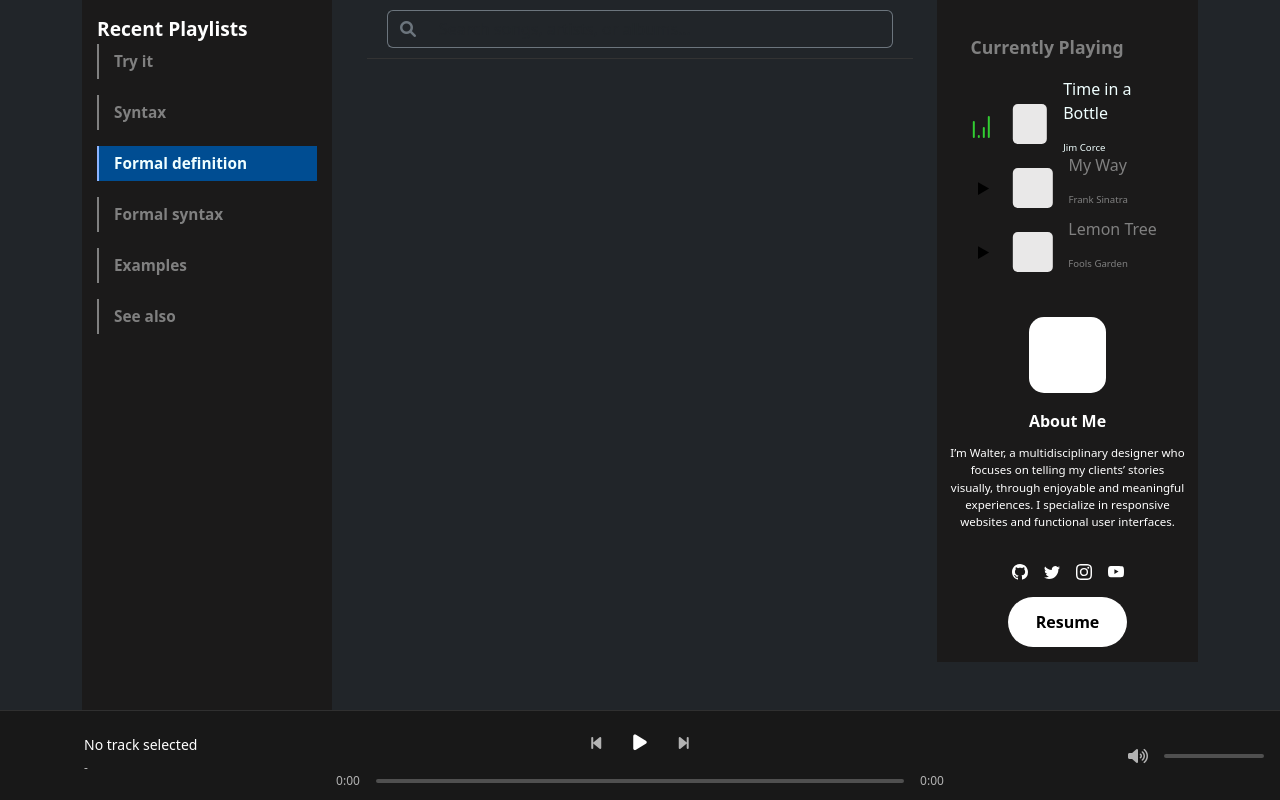
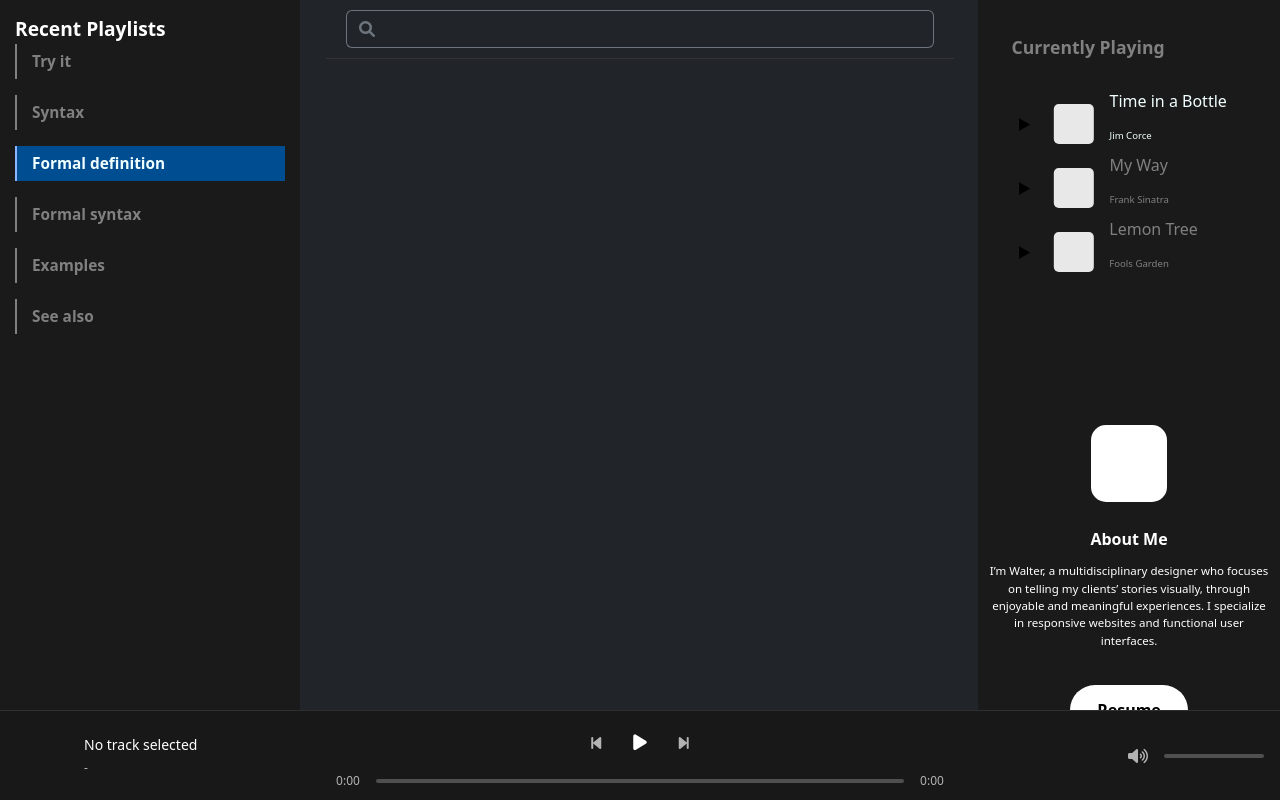
Before and after one commit to altair13421/WebAudioPlayer, a Django app: page / in a window 1280 px wide. Run offline with Django 5.2, Linux system fonts and the light colour scheme; some libraries are stand-ins or nearby versions.

Commit message:
style: Update layout and dimensions for sidebar, artist info, and currently playing components

```diff
--- a/player/templates/base.html
+++ b/player/templates/base.html
@@ -34,7 +34,7 @@
         </nav>
         -->
         <!-- Main Content Area -->
-        <div class="container">
+        <div>
             <div class="row">
                 <div class="nav-left col">
                     <div class="sidebar bg-dark text-light">
--- a/player/templates/components/artist_info.html
+++ b/player/templates/components/artist_info.html
@@ -3,6 +3,7 @@
   <div class="img"></div>
   <span>About Me</span>
   <p class="info">I’m Walter, a multidisciplinary designer who focuses on telling my clients’ stories visually, through enjoyable and meaningful experiences. I specialize in responsive websites and functional user interfaces.</p>
+  <!--
   <div class="share">
     <a href=""><svg xmlns="http://www.w3.org/2000/svg" width="16" height="16" fill="currentColor" class="bi bi-github" viewBox="0 0 16 16">
     <path d="M8 0C3.58 0 0 3.58 0 8c0 3.54 2.29 6.53 5.47 7.59.4.07.55-.17.55-.38 0-.19-.01-.82-.01-1.49-2.01.37-2.53-.49-2.69-.94-.09-.23-.48-.94-.82-1.13-.28-.15-.68-.52-.01-.53.63-.01 1.08.58 1.23.82.72 1.21 1.87.87 2.33.66.07-.52.28-.87.51-1.07-1.78-.2-3.64-.89-3.64-3.95 0-.87.31-1.59.82-2.15-.08-.2-.36-1.02.08-2.12 0 0 .67-.21 2.2.82.64-.18 1.32-.27 2-.27.68 0 1.36.09 2 .27 1.53-1.04 2.2-.82 2.2-.82.44 1.1.16 1.92.08 2.12.51.56.82 1.27.82 2.15 0 3.07-1.87 3.75-3.65 3.95.29.25.54.73.54 1.48 0 1.07-.01 1.93-.01 2.2 0 .21.15.46.55.38A8.012 8.012 0 0 0 16 8c0-4.42-3.58-8-8-8z"></path>
@@ -17,12 +18,13 @@
   <path d="M8.051 1.999h.089c.822.003 4.987.033 6.11.335a2.01 2.01 0 0 1 1.415 1.42c.101.38.172.883.22 1.402l.01.104.022.26.008.104c.065.914.073 1.77.074 1.957v.075c-.001.194-.01 1.108-.082 2.06l-.008.105-.009.104c-.05.572-.124 1.14-.235 1.558a2.007 2.007 0 0 1-1.415 1.42c-1.16.312-5.569.334-6.18.335h-.142c-.309 0-1.587-.006-2.927-.052l-.17-.006-.087-.004-.171-.007-.171-.007c-1.11-.049-2.167-.128-2.654-.26a2.007 2.007 0 0 1-1.415-1.419c-.111-.417-.185-.986-.235-1.558L.09 9.82l-.008-.104A31.4 31.4 0 0 1 0 7.68v-.123c.002-.215.01-.958.064-1.778l.007-.103.003-.052.008-.104.022-.26.01-.104c.048-.519.119-1.023.22-1.402a2.007 2.007 0 0 1 1.415-1.42c.487-.13 1.544-.21 2.654-.26l.17-.007.172-.006.086-.003.171-.007A99.788 99.788 0 0 1 7.858 2h.193zM6.4 5.209v4.818l4.157-2.408L6.4 5.209z"></path>
   </svg></a>
   </div>
+  -->
   <button>Resume</button>
 </div>
 
 <style>
 .artist_info_card {
-  height: 22.5em;
+  height: 45vh;
   background: #1b1a1a;
   transition: 1s ease-in-out;
   display: flex;
--- a/player/templates/components/currently_playing.html
+++ b/player/templates/components/currently_playing.html
@@ -9,12 +9,7 @@
       <p class="artist">Jim Corce</p>
     </div>
     <div class="albumcover"></div>
-    <div class="loading">
-      <div class="load"></div>
-      <div class="load"></div>
-      <div class="load"></div>
-      <div class="load"></div>
-    </div>
+    <div class="play"></div>
   </div>
   <div class="loader">
     <div class="song">
@@ -39,6 +34,7 @@
     /* From Uiverse.io by Praashoo7 */
 .main_playlist {
   background-color: #1b1a1a;
+  height: 50vh;
   padding: 1.1em;
   padding-bottom: 1.1em;
   color: white;
--- a/player/templates/components/sidebar.html
+++ b/player/templates/components/sidebar.html
@@ -13,8 +13,8 @@
 <style>
 /* From Uiverse.io by Javierrocadev */
 .sidebar_card {
-  width: 250px;
-  height: 100vh;
+  width: 300px;
+  height: 95vh;
   background: #1b1a1a;
   color: white;
   font-weight: 600;
```
